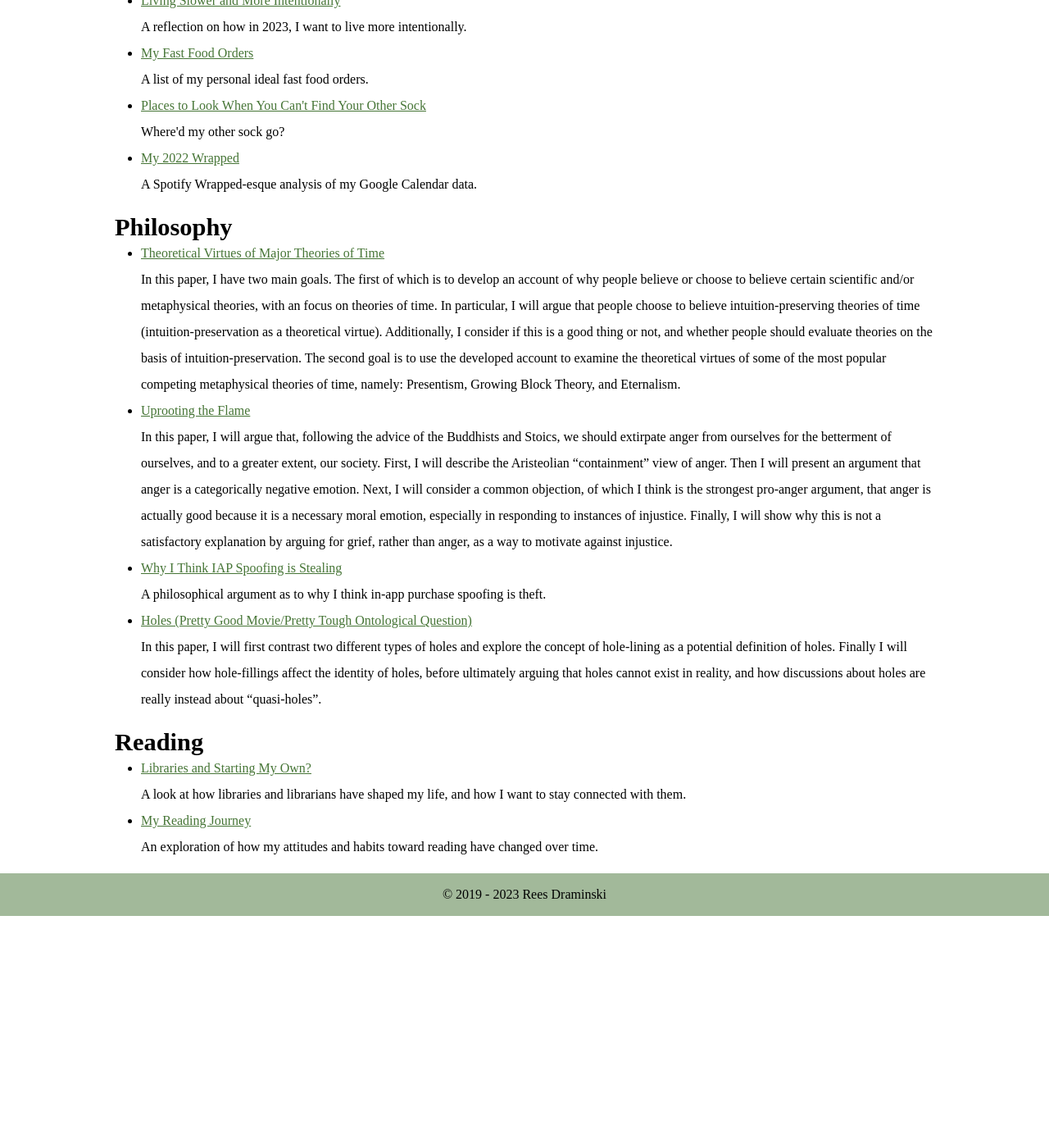
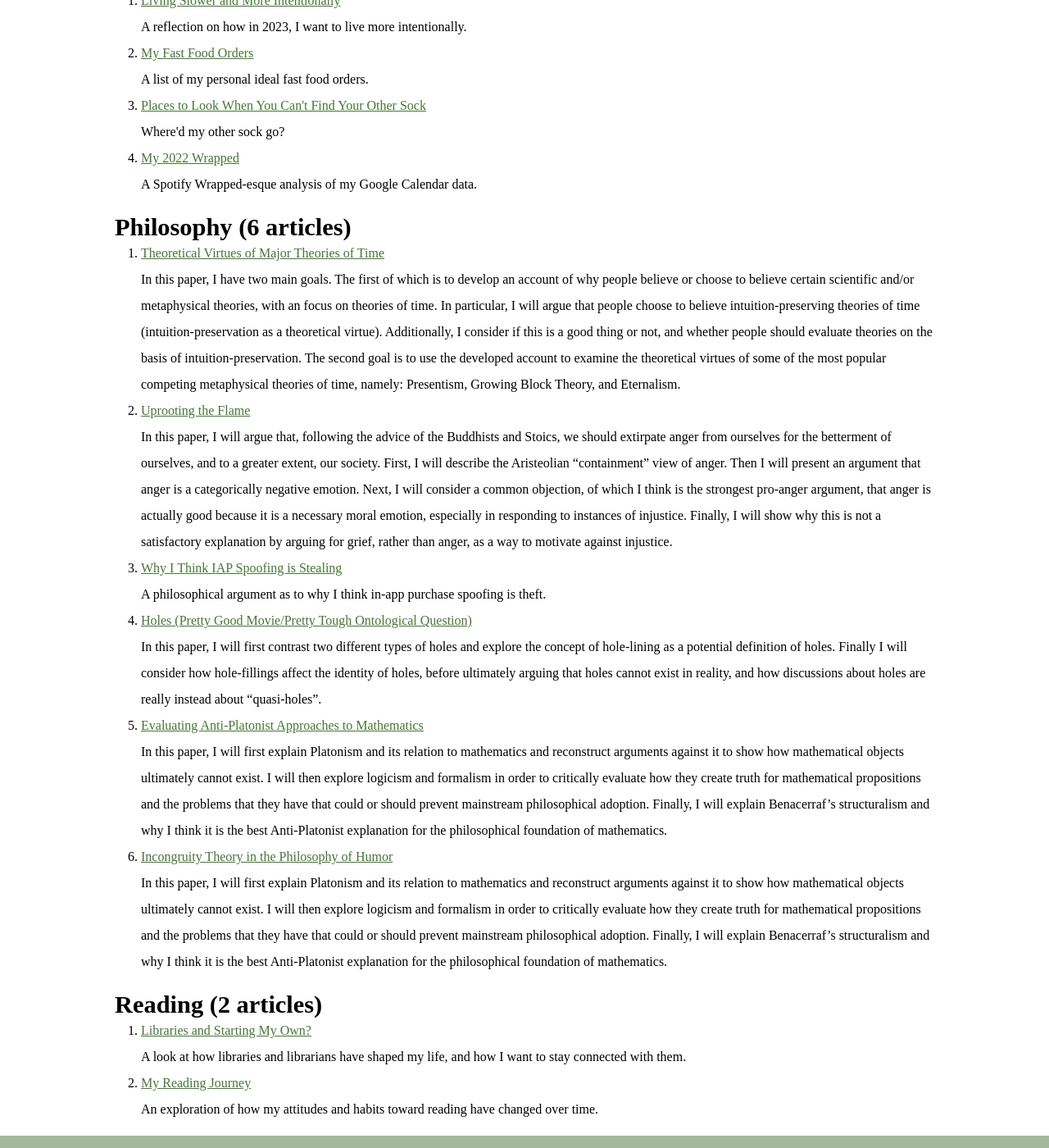
Before and after one commit to reeshuffled/reeshuffled.github.io, a Jekyll site: the page built from writing.html, in a window 1280 px wide and 1400 px high, scrolled down 567 px. Shown: the whole window at 82% size. Built offline with Jekyll 4.4.1, drawn with Linux system fonts in a browser that asks for light colours; before the commit the page ends 1684 px from its top, so only the background shows below that; some of the changed text lies outside the part shown.

Commit message:
update writing page content

```diff
--- a/_posts/2020-03-16-Incongruity-Theory.md
+++ b/_posts/2020-03-16-Incongruity-Theory.md
@@ -2,6 +2,7 @@
 layout: writing
 title: "Incongruity Theory in the Philosophy of Humor"
 categories: Writing
+tags: Philosophy
 permalink: /writing/incongruity-theory-humor
 description: "In this paper, I will first explain Platonism and its relation to mathematics and reconstruct arguments against it to show how mathematical objects ultimately cannot exist. I will then explore logicism and formalism in order to critically evaluate how they create truth for mathematical propositions and the problems that they have that could or should prevent mainstream philosophical adoption. Finally, I will explain Benacerraf’s structuralism and why I think it is the best Anti-Platonist explanation for the philosophical foundation of mathematics."
 ---
--- a/_posts/2020-11-21-Evaluating-Anti-Platonist-Approaches-to-Mathematics.md
+++ b/_posts/2020-11-21-Evaluating-Anti-Platonist-Approaches-to-Mathematics.md
@@ -2,6 +2,7 @@
 layout: writing
 title: "Evaluating Anti-Platonist Approaches to Mathematics"
 categories: Writing
+tags: Philosophy
 permalink: /writing/anti-platonist-math
 description: "In this paper, I will first explain Platonism and its relation to mathematics and reconstruct arguments against it to show how mathematical objects ultimately cannot exist. I will then explore logicism and formalism in order to critically evaluate how they create truth for mathematical propositions and the problems that they have that could or should prevent mainstream philosophical adoption. Finally, I will explain Benacerraf’s structuralism and why I think it is the best Anti-Platonist explanation for the philosophical foundation of mathematics."
 ---
--- a/writing.html
+++ b/writing.html
@@ -28,7 +28,7 @@ writing_tags: [College, Reading, Miscellaneous, Philosophy]
         {% include menu.html %}
 
         <section id="content" class="wrap">
-            <h1 class="text-center mb-3">Writing</h1>
+            <h1 class="text-center mb-3">Writing ({{ site.categories.Writing | size }} articles)</h1>
             <p>
                 I have a ranging array of interests, so I wanted to have a space to be able to write about them and share it. If you ever notice any typos, please email me (<a href="mailto:hi@reesdraminski.com">hi@reesdraminski.com</a>) so that I can get them fixed, and I also am always open to having a conversation about any of my articles.
             </p>
@@ -39,8 +39,8 @@ writing_tags: [College, Reading, Miscellaneous, Philosophy]
                 {% assign posts = tag | last %}
 
                 {% if page.writing_tags contains t %}
-                    <h2 id="{{t}}">{{t}}</h2>
-                    <ul>
+                    <h2 id="{{t}}">{{t}} ({{posts | size}} articles)</h2>
+                    <ol>
                         {% for post in posts %}
                             {% if post.tags contains t %}
                                 <li>
@@ -52,7 +52,7 @@ writing_tags: [College, Reading, Miscellaneous, Philosophy]
                                 </li>
                             {% endif %}
                         {% endfor %}
-                    </ul>
+                    </ol>
                 {% endif %}
             {% endfor %}
         </section>
```
